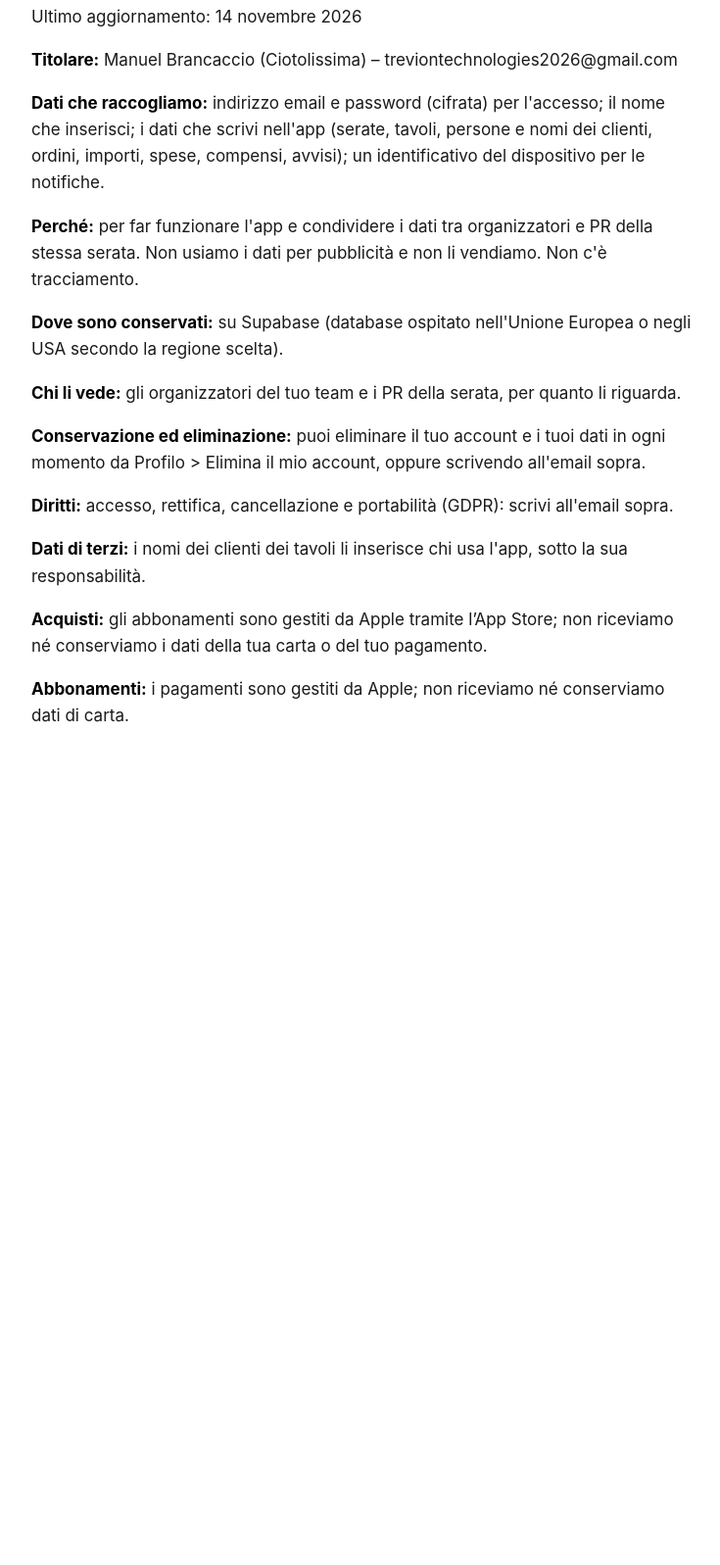
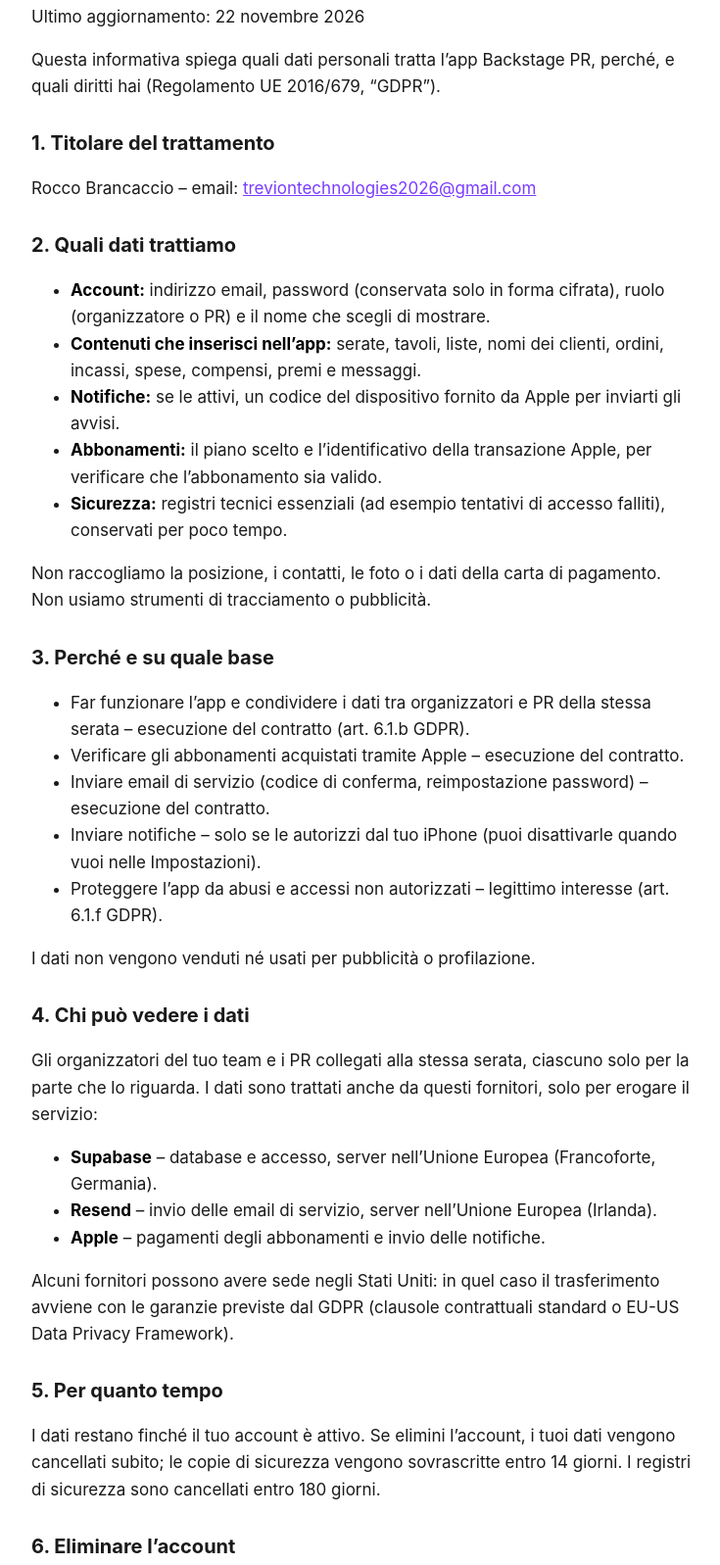
Before and after one commit to brancacciomanuel79-rgb/backstagepr-sito, a plain HTML site: page privacy.html in a window 1280 px wide. Shown: the part 100-1697 px from the top of the page at 98% size, without its empty margins (268-1003 px from the left). Before the commit the page ends 884 px from the top, so only its background shows below. Drawn offline with Linux system fonts and the light colour scheme.

Commit message:
Informativa privacy riscritta, titolare Rocco Brancaccio, pagina assistenza aggiornata
Co-Authored-By: Claude Opus 5.5 <noreply@anthropic.com>
Claude-Session: https://claude.ai/code/session_01LAxqmYBAeFtfZHp9b1uPL1

```diff
--- a/privacy.html
+++ b/privacy.html
@@ -1,14 +1,56 @@
 <!doctype html><html lang="it"><head><meta charset="utf-8"><meta name="viewport" content="width=device-width,initial-scale=1"><title>Privacy – Backstage PR</title>
-<style>body{font:17px/1.6 -apple-system,system-ui,sans-serif;max-width:680px;margin:40px auto;padding:0 20px;color:#1a1a1a}h1{font-size:28px}strong{color:#000}@media(prefers-color-scheme:dark){body{background:#111;color:#ddd}strong{color:#fff}}</style></head><body>
+<style>body{font:17px/1.6 -apple-system,system-ui,sans-serif;max-width:680px;margin:40px auto;padding:0 20px;color:#1a1a1a}h1{font-size:28px}h2{font-size:20px;margin-top:28px}strong{color:#000}a{color:#7a3cff}@media(prefers-color-scheme:dark){body{background:#111;color:#ddd}strong{color:#fff}a{color:#b48cff}}</style></head><body>
 <h1>Informativa sulla privacy – Backstage PR</h1>
-<p>Ultimo aggiornamento: 14 novembre 2026</p>
-<p><strong>Titolare:</strong> Manuel Brancaccio (Ciotolissima) – treviontechnologies2026@gmail.com</p>
-<p><strong>Dati che raccogliamo:</strong> indirizzo email e password (cifrata) per l'accesso; il nome che inserisci; i dati che scrivi nell'app (serate, tavoli, persone e nomi dei clienti, ordini, importi, spese, compensi, avvisi); un identificativo del dispositivo per le notifiche.</p>
-<p><strong>Perché:</strong> per far funzionare l'app e condividere i dati tra organizzatori e PR della stessa serata. Non usiamo i dati per pubblicità e non li vendiamo. Non c'è tracciamento.</p>
-<p><strong>Dove sono conservati:</strong> su Supabase (database ospitato nell'Unione Europea o negli USA secondo la regione scelta).</p>
-<p><strong>Chi li vede:</strong> gli organizzatori del tuo team e i PR della serata, per quanto li riguarda.</p>
-<p><strong>Conservazione ed eliminazione:</strong> puoi eliminare il tuo account e i tuoi dati in ogni momento da Profilo > Elimina il mio account, oppure scrivendo all'email sopra.</p>
-<p><strong>Diritti:</strong> accesso, rettifica, cancellazione e portabilità (GDPR): scrivi all'email sopra.</p>
-<p><strong>Dati di terzi:</strong> i nomi dei clienti dei tavoli li inserisce chi usa l'app, sotto la sua responsabilità.</p>
-<p><strong>Acquisti:</strong> gli abbonamenti sono gestiti da Apple tramite l’App Store; non riceviamo né conserviamo i dati della tua carta o del tuo pagamento.</p><p><strong>Abbonamenti:</strong> i pagamenti sono gestiti da Apple; non riceviamo né conserviamo dati di carta.</p>
+<p>Ultimo aggiornamento: 22 novembre 2026</p>
+<p>Questa informativa spiega quali dati personali tratta l’app Backstage PR, perché, e quali diritti hai (Regolamento UE 2016/679, “GDPR”).</p>
+
+<h2>1. Titolare del trattamento</h2>
+<p>Rocco Brancaccio – email: <a href="mailto:treviontechnologies2026@gmail.com">treviontechnologies2026@gmail.com</a></p>
+
+<h2>2. Quali dati trattiamo</h2>
+<ul>
+<li><strong>Account:</strong> indirizzo email, password (conservata solo in forma cifrata), ruolo (organizzatore o PR) e il nome che scegli di mostrare.</li>
+<li><strong>Contenuti che inserisci nell’app:</strong> serate, tavoli, liste, nomi dei clienti, ordini, incassi, spese, compensi, premi e messaggi.</li>
+<li><strong>Notifiche:</strong> se le attivi, un codice del dispositivo fornito da Apple per inviarti gli avvisi.</li>
+<li><strong>Abbonamenti:</strong> il piano scelto e l’identificativo della transazione Apple, per verificare che l’abbonamento sia valido.</li>
+<li><strong>Sicurezza:</strong> registri tecnici essenziali (ad esempio tentativi di accesso falliti), conservati per poco tempo.</li>
+</ul>
+<p>Non raccogliamo la posizione, i contatti, le foto o i dati della carta di pagamento. Non usiamo strumenti di tracciamento o pubblicità.</p>
+
+<h2>3. Perché e su quale base</h2>
+<ul>
+<li>Far funzionare l’app e condividere i dati tra organizzatori e PR della stessa serata – esecuzione del contratto (art. 6.1.b GDPR).</li>
+<li>Verificare gli abbonamenti acquistati tramite Apple – esecuzione del contratto.</li>
+<li>Inviare email di servizio (codice di conferma, reimpostazione password) – esecuzione del contratto.</li>
+<li>Inviare notifiche – solo se le autorizzi dal tuo iPhone (puoi disattivarle quando vuoi nelle Impostazioni).</li>
+<li>Proteggere l’app da abusi e accessi non autorizzati – legittimo interesse (art. 6.1.f GDPR).</li>
+</ul>
+<p>I dati non vengono venduti né usati per pubblicità o profilazione.</p>
+
+<h2>4. Chi può vedere i dati</h2>
+<p>Gli organizzatori del tuo team e i PR collegati alla stessa serata, ciascuno solo per la parte che lo riguarda. I dati sono trattati anche da questi fornitori, solo per erogare il servizio:</p>
+<ul>
+<li><strong>Supabase</strong> – database e accesso, server nell’Unione Europea (Francoforte, Germania).</li>
+<li><strong>Resend</strong> – invio delle email di servizio, server nell’Unione Europea (Irlanda).</li>
+<li><strong>Apple</strong> – pagamenti degli abbonamenti e invio delle notifiche.</li>
+</ul>
+<p>Alcuni fornitori possono avere sede negli Stati Uniti: in quel caso il trasferimento avviene con le garanzie previste dal GDPR (clausole contrattuali standard o EU-US Data Privacy Framework).</p>
+
+<h2>5. Per quanto tempo</h2>
+<p>I dati restano finché il tuo account è attivo. Se elimini l’account, i tuoi dati vengono cancellati subito; le copie di sicurezza vengono sovrascritte entro 14 giorni. I registri di sicurezza sono cancellati entro 180 giorni.</p>
+
+<h2>6. Eliminare l’account</h2>
+<p>Puoi eliminare account e dati in qualsiasi momento dall’app (Profilo → Elimina il mio account) oppure scrivendo all’email del titolare.</p>
+
+<h2>7. I tuoi diritti</h2>
+<p>Puoi chiedere accesso, correzione, cancellazione, limitazione, portabilità dei dati e opporti al trattamento basato sul legittimo interesse, scrivendo all’email del titolare. Hai anche il diritto di presentare reclamo al Garante per la protezione dei dati personali (<a href="https://www.garanteprivacy.it">www.garanteprivacy.it</a>).</p>
+
+<h2>8. Dati di altre persone</h2>
+<p>I nomi dei clienti inseriti nelle liste e nei tavoli sono caricati da chi usa l’app, che è responsabile di averli raccolti correttamente e di usarli solo per la gestione della serata.</p>
+
+<h2>9. Minori</h2>
+<p>L’app è pensata per uso lavorativo da parte di persone maggiorenni.</p>
+
+<h2>10. Modifiche</h2>
+<p>Se questa informativa cambia, aggiorneremo la data in alto. Per le modifiche importanti ti avviseremo nell’app.</p>
 </body></html>
```
Also changed, not shown: index.html (+12 -13 lines).
